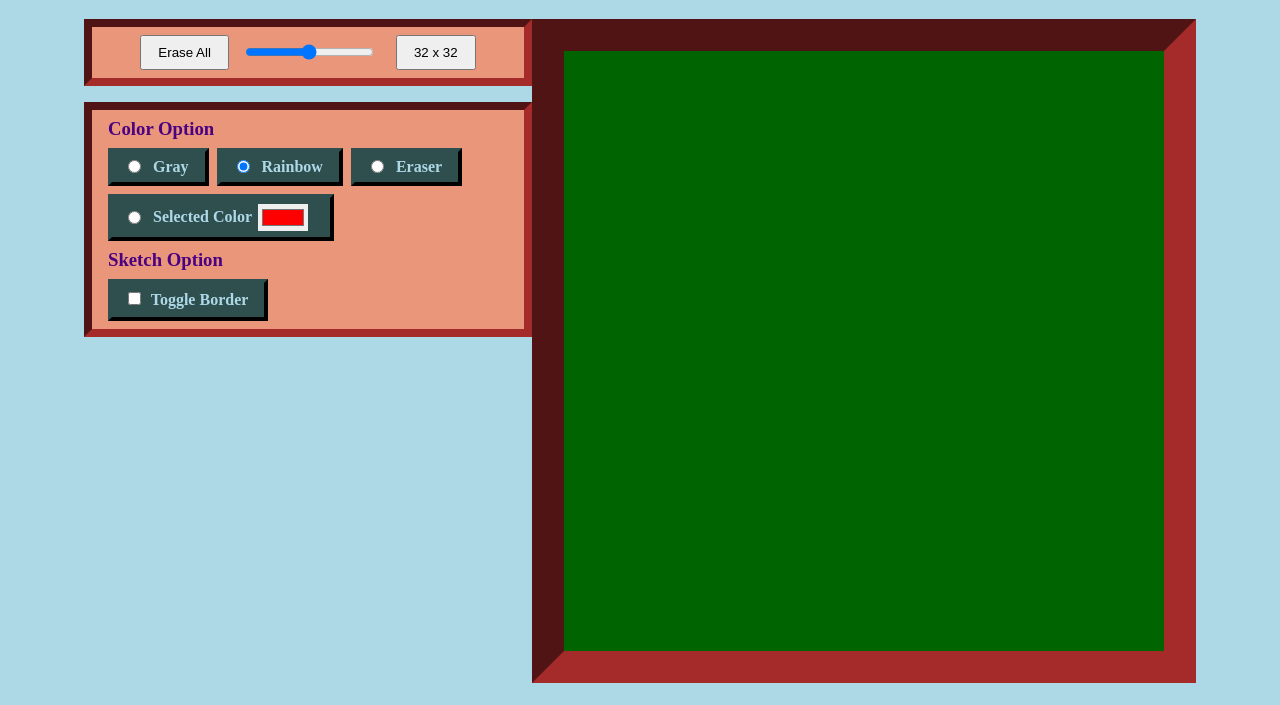
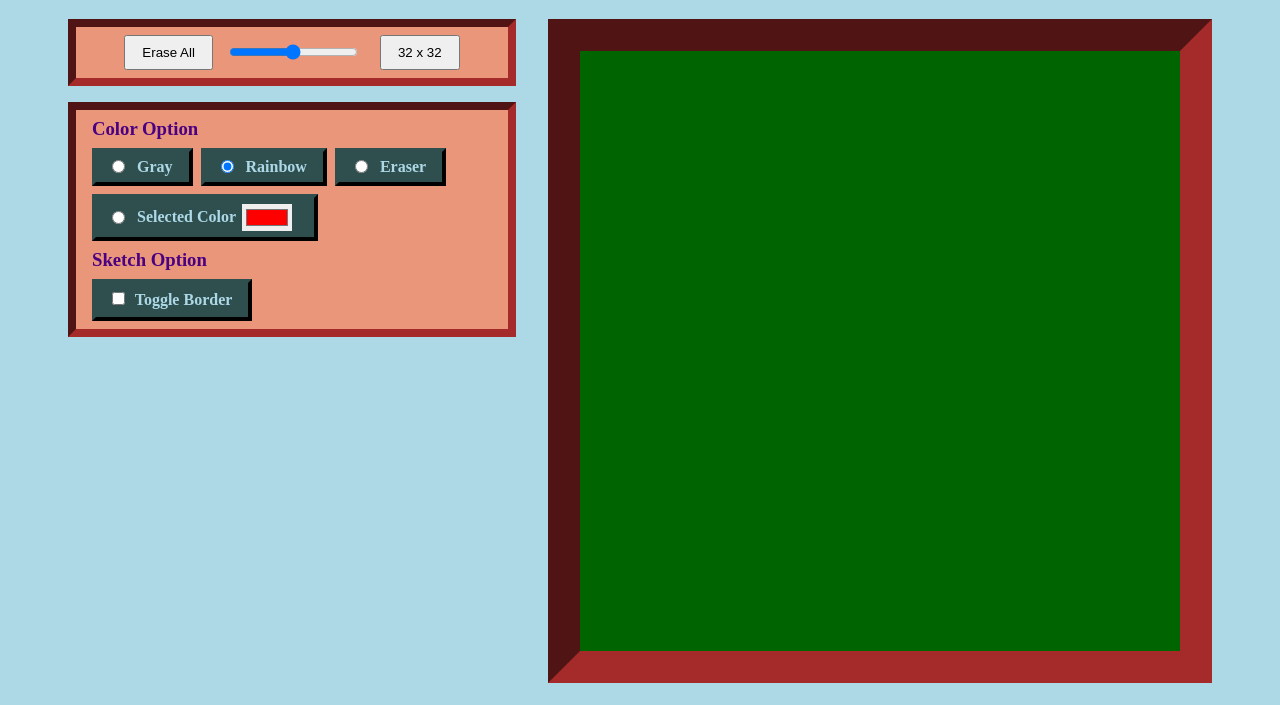
Before and after one commit to DannyTheKO/Odin-Project_Etch-a-Sketch, a website: page index.html in a window 1280 px wide. Shown: the part 95-800 px from the top of the page. Drawn offline with Linux system fonts and the light colour scheme.

Commit message:
fix style issue, sorry about that

```diff
--- a/style.css
+++ b/style.css
@@ -31,7 +31,7 @@ hr {
     display: flex;
     flex-direction: column;
     align-items: center;
-    justify-content: center;
+    justify-content: start;
 }
 
 .title {
@@ -47,10 +47,11 @@ hr {
 
 .wrapper-canvas {
     display: flex;
-    justify-content: center;
+    justify-content: start;
     align-items: start;
 
     user-select: none;
+    gap: 32px;
 
     .wrapper-btn {
         display: flex;
```
